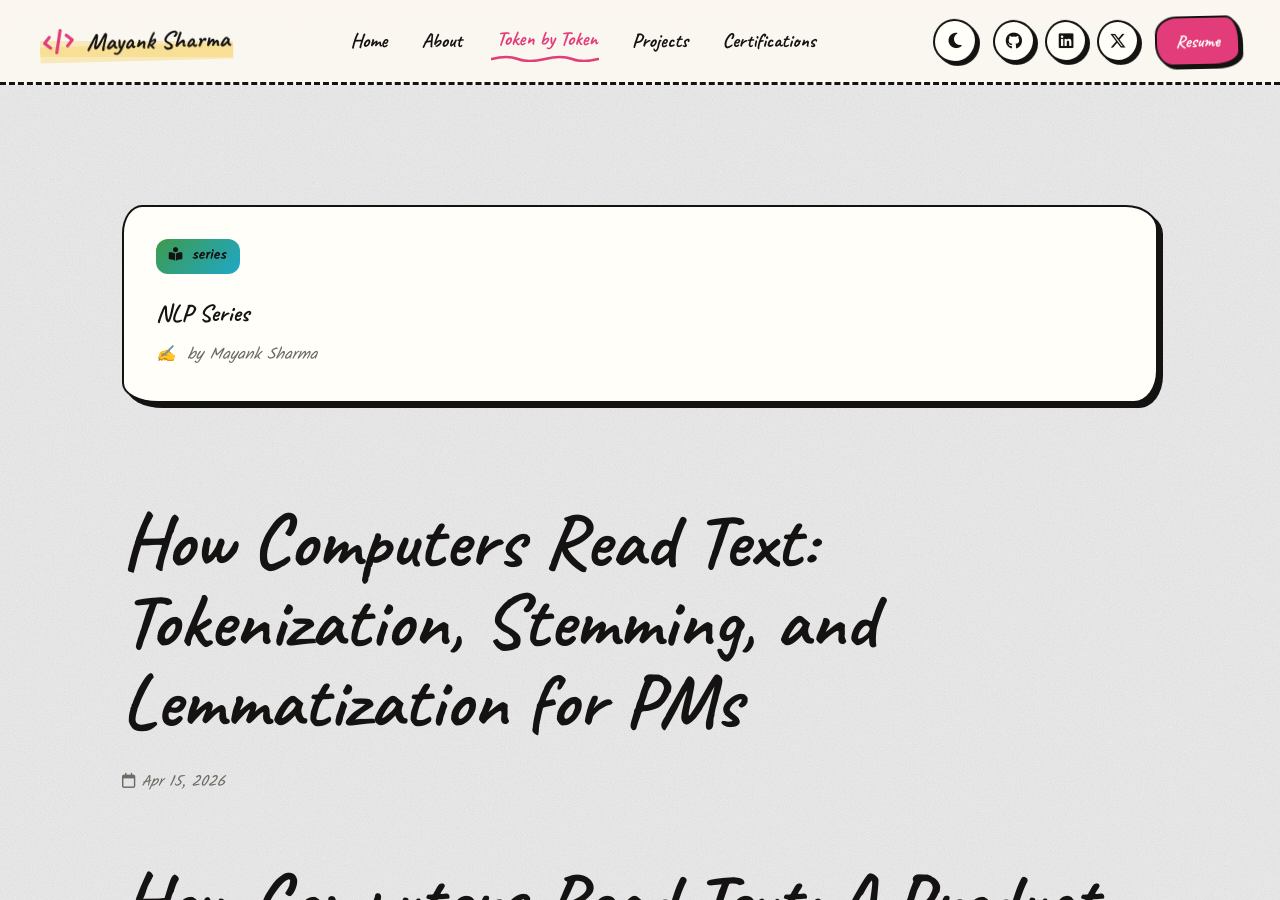
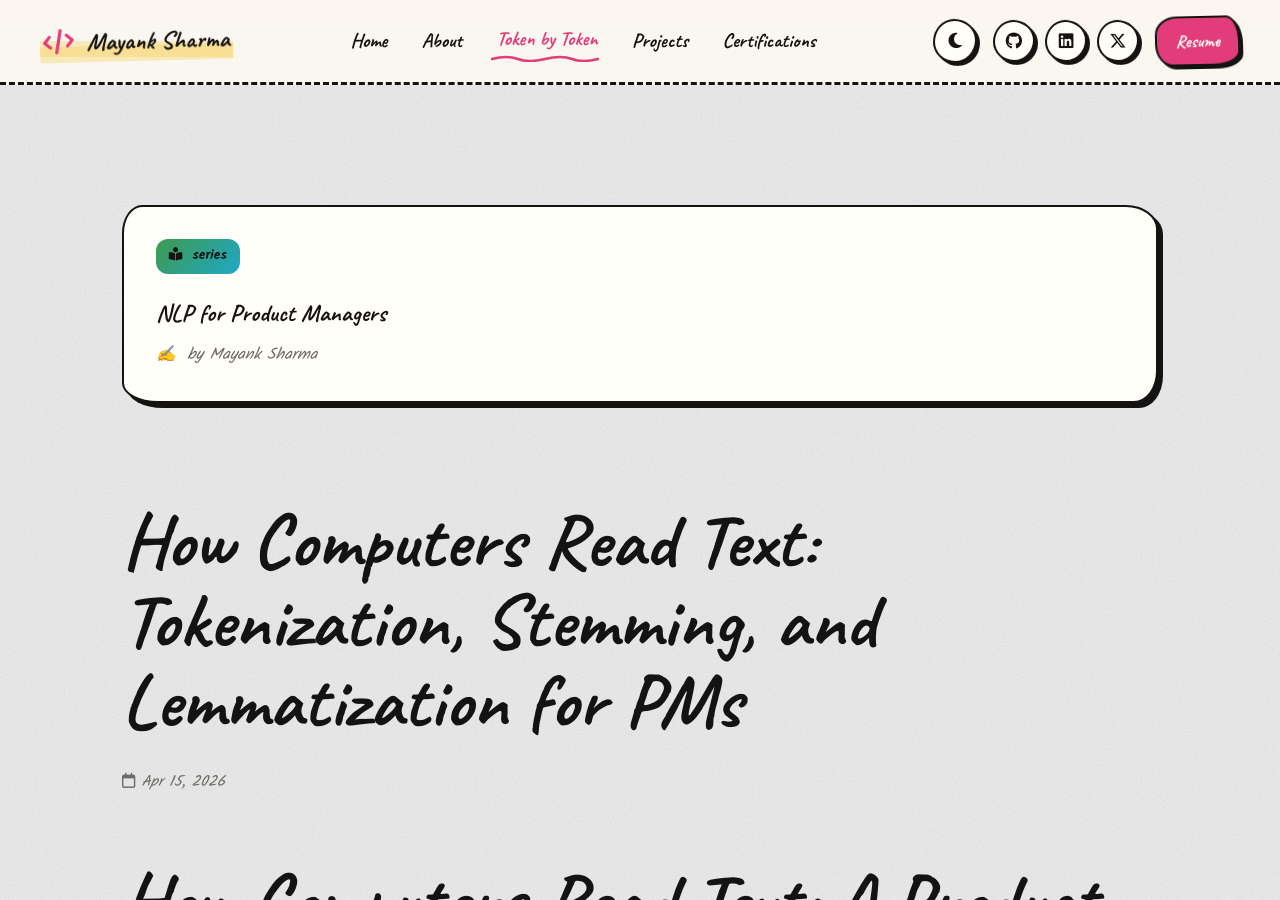
Before and after one commit to mayank1101/mayank1101.github.io, a Jekyll site: the page built from _posts/nlp/2026-06-01-text-processing.md, in a window 1280 px wide and 900 px high. Built offline with Jekyll 4.4.1, drawn with Linux system fonts in a browser that asks for light colours; some web fonts are replaced; some of the changed text lies outside the part shown.

Commit message:
fixed series name bug in text-representation article

```diff
--- a/_posts/nlp/2026-06-01-text-processing.md
+++ b/_posts/nlp/2026-06-01-text-processing.md
@@ -2,7 +2,7 @@
 layout: post
 title: "How Computers Read Text: Tokenization, Stemming, and Lemmatization for PMs"
 date: 2026-04-15
-series: "NLP Series"
+series: "NLP for Product Managers"
 series_author: "Mayank Sharma"
 excerpt: "Before AI can understand language, it has to break it apart. Here's what that actually means, and why it matters for the products you build."
 ---
```
